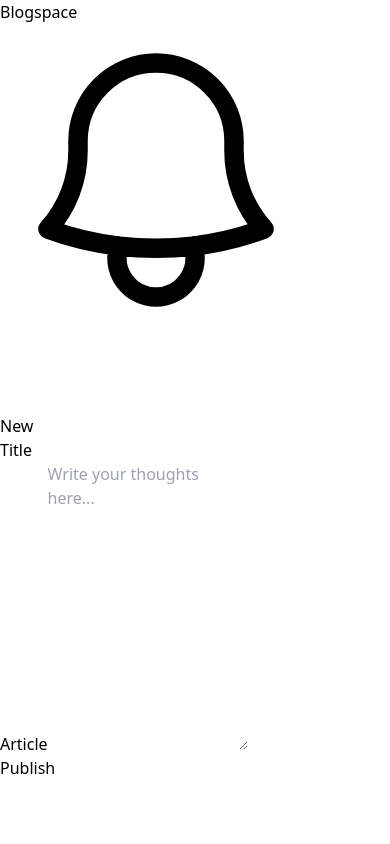
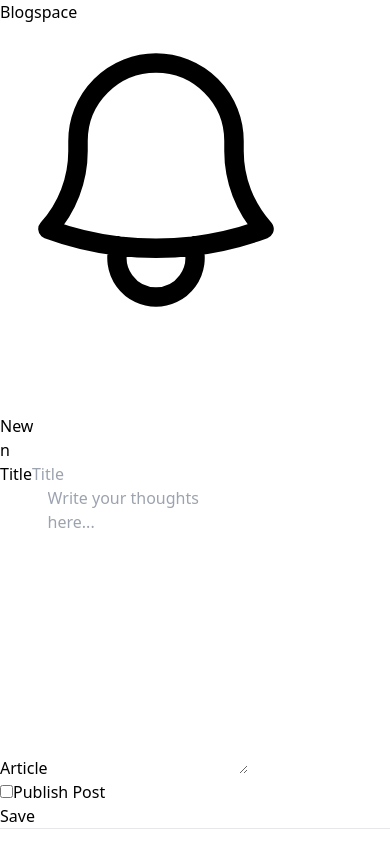
Before and after one commit to The-solo/Internship-1-projects, a React (Vite) app in the folder BlogSpace/frontend_root/frontend/: page /publish in a window 390 px wide. Built offline with nearby package versions, Linux system fonts and the light colour scheme.

Commit message:
Added the create page front-end only

```diff
--- a/BlogSpace/frontend_root/frontend/src/components/appbarComponent.tsx
+++ b/BlogSpace/frontend_root/frontend/src/components/appbarComponent.tsx
@@ -2,6 +2,8 @@
 import { Link } from "react-router-dom"
 
 export const Appbar  = () => {
+
+    const name = localStorage.getItem("username");
 
     return <div className="border-b flex justify-between px-20 my-4">
             <Link to="/">
@@ -14,12 +16,11 @@ export const Appbar  = () => {
                     <svg xmlns="http://www.w3.org/2000/svg" fill="none" viewBox="0 0 30 30" strokeWidth={1.5} stroke="currentColor" className="size-8 mt-3">
                         <path strokeLinecap="round" strokeLinejoin="round" d="M14.857 17.082a23.848 23.848 0 0 0 5.454-1.31A8.967 8.967 0 0 1 18 9.75V9A6 6 0 0 0 6 9v.75a8.967 8.967 0 0 1-2.312 6.022c1.733.64 3.56 1.085 5.455 1.31m5.714 0a24.255 24.255 0 0 1-5.714 0m5.714 0a3 3 0 1 1-5.714 0" />
                     </svg>
-                    <Link to="/write">
+                    <Link to="/publish">
                         <button type="button" className="text-white bg-green-700 hover:bg-green-800 focus:outline-none focus:ring-4 focus:ring-green-300
                                  font-medium rounded-full text-sm px-5 py-2.5 text-center me-2 mb-2 ml-3 mt-1">
                         New</button>
                     </Link>
-
                 </div>
                 <div className="mb-4 text-xl">
                     <Avatar name = {`${name}`}/>
--- a/BlogSpace/frontend_root/frontend/src/components/blogComponent.tsx
+++ b/BlogSpace/frontend_root/frontend/src/components/blogComponent.tsx
@@ -18,7 +18,7 @@ export const BlogComponent = ({
 }: BlogCardProps) => {
     return(
         <Link to={`/blogs/${id}`}>
-         <div className="mt-4 flex justify-center flex-col border-b max-w-200 cursor-pointer bg-slate-50">
+         <div className="mt-4 flex justify-center flex-col border-b max-w-200 cursor-pointer">
             <div className="text-sm font-xs flex flex-col-2 text-black mb-3">
                 <AvatarSmall name={author.name}/> {author.name}
             </div>
--- a/BlogSpace/frontend_root/frontend/src/components/signInComponent.tsx
+++ b/BlogSpace/frontend_root/frontend/src/components/signInComponent.tsx
@@ -21,6 +21,7 @@ const signInAuth = () => {
             const response = await axios.post(`${BACKEND_URL}/api/v1/user/signin`, postInputs); //passing the body.
             const jwt =  response.data.token;
             localStorage.setItem("token", jwt);
+            localStorage.setItem("username", response.data.username);
             navigate("/Blogs");
         } catch(error) {
             console.log("Error while signing in."+ error);
--- a/BlogSpace/frontend_root/frontend/src/components/singleBlogComponent.tsx
+++ b/BlogSpace/frontend_root/frontend/src/components/singleBlogComponent.tsx
@@ -3,6 +3,7 @@ import { Blog } from "../hooks/blogHook";
 import { AvatarSmall } from "./blogComponent";
 
 export const SingleBlog = ({ oneBlog }: { oneBlog: Blog }) => {
+
     if (!oneBlog) {
         return <div>No Blog found.</div>;
     }
--- a/BlogSpace/frontend_root/frontend/src/hooks/blogHook.ts
+++ b/BlogSpace/frontend_root/frontend/src/hooks/blogHook.ts
@@ -13,12 +13,9 @@ export interface Blog {
     author: Author;
 }
 
-
 interface BlogResponse {
     allBlogs: Blog[]; //type here is Array of Blogs which isn't required in the useSingleBlog hook.
 }
-
-
 
 //for singel blog route with id :
 export const useSingleBlog = ({id} : {id : string}) => {
@@ -47,7 +44,6 @@ export const useSingleBlog = ({id} : {id : string}) => {
     }, [id]);
 
     return { loading, blog};
-
 }
 
 
--- a/BlogSpace/frontend_root/frontend/src/pages/Blogs.tsx
+++ b/BlogSpace/frontend_root/frontend/src/pages/Blogs.tsx
@@ -23,6 +23,7 @@ export const Blogs = () => {
                 <div>
                     {blogs.map(blog => (
                         <BlogComponent
+                            key={blog.id}
                             id={blog.id}
                             author={blog.author || "Anonymyous"}
                             title={blog.title}
--- a/BlogSpace/frontend_root/frontend/src/pages/publish.tsx
+++ b/BlogSpace/frontend_root/frontend/src/pages/publish.tsx
@@ -1,42 +1,105 @@
-import { Appbar } from "../components/appbarComponent"
-import { Link } from "react-router-dom";
+import { Appbar } from "../components/appbarComponent";
+import { ChangeEvent, useState } from "react";
+import { useNavigate } from "react-router-dom";
+import { BACKEND_URL } from "../config";
+import axios from "axios";
 
-export const Publish =() => {
-    return(
-        <div>
-            <Appbar></Appbar>
+export const Publish = () => {
+    const navigate = useNavigate();
+
+    const [title, setTitle] = useState("");
+    const [content, setContent] = useState("");
+    const [published, setPublished] = useState(false);
+    const [loading, setLoading] = useState(false); // Change initial loading state to false
+
+
+    async function CreatePost() {
+        try {
+            const response = await axios.post(`${BACKEND_URL}/api/v1/blogs/create`,
+                { title, content, published },
+                { headers: { Authorization: `Bearer ${localStorage.getItem("token")}`} }
+            );
+            navigate(`/blogs/${response.data.id}`);
+        } catch (error) {
+            console.log("Error while creating the post.", error);
+            setLoading(false)
+        }
+    }
+
+    return (
+        <div className="bg-slate-50">
+            <Appbar />
             <div className="flex justify-center">
-                <div className="">
-                    <label htmlFor="title" className="block mb-2 text-2xl font-medium text-gray-500">Title</label>
-                    <input type="text" id="default-input" className="bg-gray-100 border border-gray-200  text-xl rounded-full
-                    focus:ring-blue-500 focus:border-blue-500 block w-96 p-2.5"/>
+                <div>
+                    <label
+                        htmlFor="title"
+                        className="block mb-2 text-2xl font-medium text-gray-500"
+                    >
+                        Title
+                    </label>
+                    <input
+                        type="text"
+                        id="default-input"
+                        className="bg-gray-100 border border-gray-400 text-2xl rounded-lg focus:ring-blue-500 focus:border-blue-500 block w-96 p-2.5"
+                        placeholder="Title"
+                        required
+                        onChange={(e) => setTitle(e.target.value)}
+                    />
                 </div>
             </div>
             <div className="flex justify-center">
-                <TextForm/>
+                <TextForm onChange={(e) => setContent(e.target.value)} />
             </div>
-            <div className="flex justify-center mt-10">
-                <Link to="/profile">
-                        <button type="button" className="text-white bg-green-700 hover:bg-green-800 focus:outline-none focus:ring-4 focus:ring-green-300
-                                 font-medium rounded-full text-lg px-10 py-3 text-center me-2 mb-2 ml-3 mt-1">
-                        Publish</button>
-                </Link>
+
+            <div className="flex justify-center mt-4">
+                <label className="inline-flex items-center">
+                    <input
+                        type="checkbox"
+                        checked={published}
+                        onChange={(e) => setPublished(e.target.checked)} // Toggle for the publishing and Just saving the post.
+                        className="form-checkbox size-4"
+                    />
+                    <span className="ml-2 text-xl font-black text-gray-500 mt-1">
+                        Publish Post
+                    </span>
+                </label>
+            </div>
+
+            <div className="flex justify-center mt-4">
+                <button
+                    type="submit"
+                    className="text-white bg-green-700 hover:bg-green-800 focus:outline-none focus:ring-2 focus:ring-green-100 font-medium rounded-full text-lg px-10 py-2"
+                    onClick={CreatePost}
+                    disabled={loading}
+                >
+                    {loading ? "Saving..." : "Save"}
+                </button>
+            </div>
+            <div className="mt-4">
+                <hr className="my-4 h-px border-0 bg-slate-400 mx-20" />
             </div>
         </div>
-    )
+    );
 }
 
-function TextForm() {
+// The form rendering function
+function TextForm({ onChange } : { onChange: (e: ChangeEvent<HTMLTextAreaElement>) => void }) {
     return (
-        <form action="" className="w-full max-w-4xl mx-auto px-6 md:px-10 lg:px-20">
-            <label htmlFor="message" className="block mb-2 text-2xl font-medium text-gray-500">
+        <form className="w-full max-w-4xl mx-auto px-6 md:px-10 lg:px-20">
+            <label
+                id={"editor"}
+                htmlFor="message"
+                className="block mb-2 text-2xl font-medium text-gray-500"
+            >
                 Article
             </label>
+
             <textarea
                 id="message"
                 rows={12}
-                className="block p-2.5 w-full text-lg text-gray-900 bg-gray-100 rounded-lg border border-gray-200"
+                className="block p-2.5 w-full text-lg text-gray-900 bg-gray-100 rounded-lg border border-gray-400"
                 placeholder="Write your thoughts here..."
+                onChange={onChange}
             />
         </form>
     );
--- a/BlogSpace/frontend_root/frontend/src/validation/schema.ts
+++ b/BlogSpace/frontend_root/frontend/src/validation/schema.ts
@@ -19,7 +19,7 @@ export const updateUser = z.object({
 
 export const createBlogInput = z.object({
     title : z.string().max(255),
-    content : z.string().optional(),
+    content : z.string(),
     published : z.boolean().default(false),
 });
 
```
Also changed, not shown: 2 other files (tests, documents, lock files or other folders).
